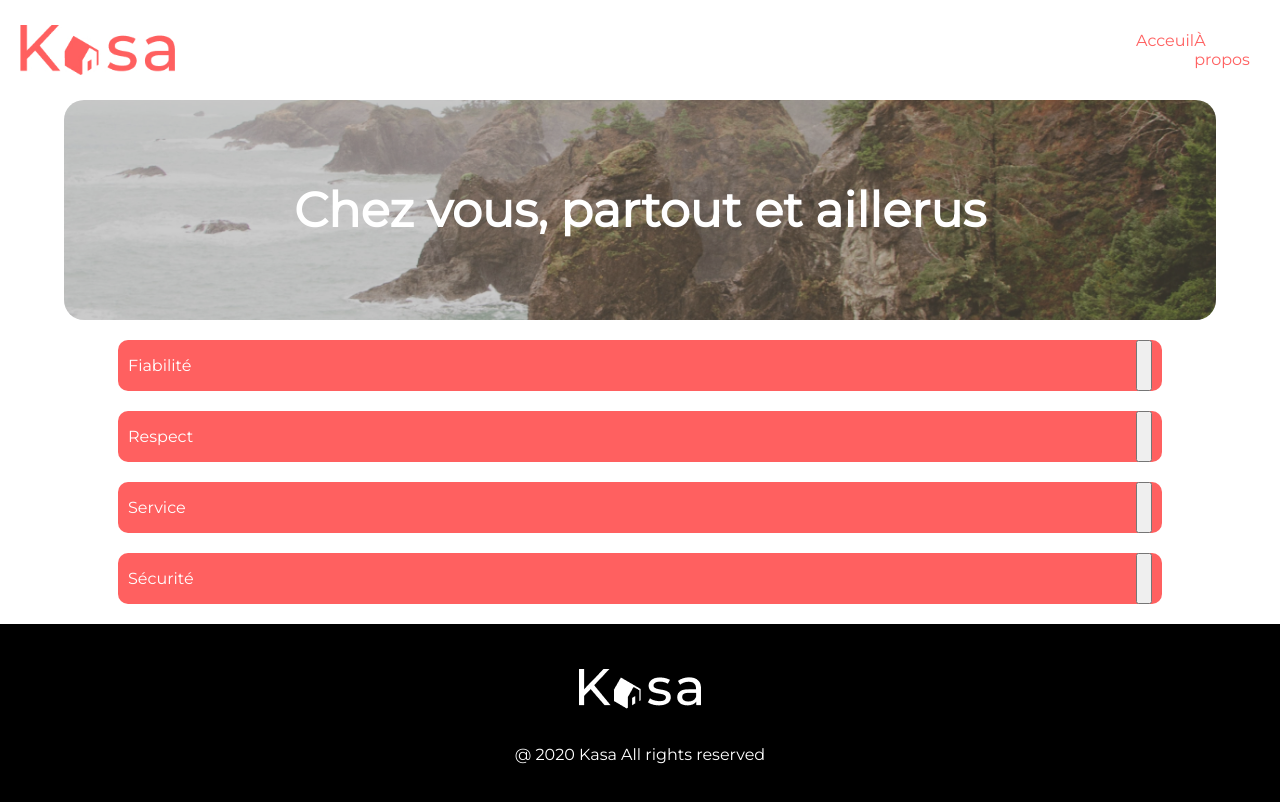
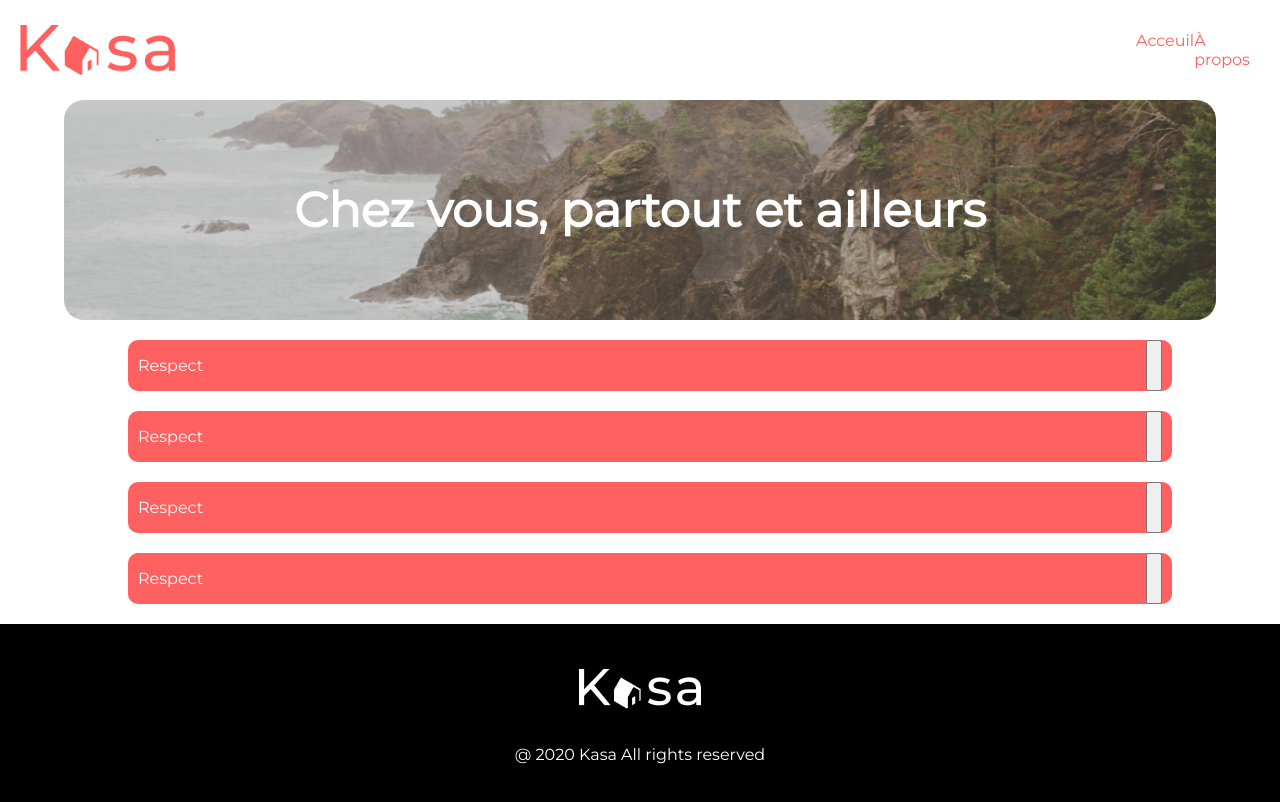
Before and after one commit to CMickus/Projet-6, a React (Create React App) app: page /A-propos in a window 1280 px wide. Shown: the top 802 px of the page. Built offline with nearby package versions, Linux system fonts and the light colour scheme.

Commit message:
Ajout du debut de la fonciton HiddenText

```diff
--- a/src/components/Hidden-text.jsx
+++ b/src/components/Hidden-text.jsx
@@ -6,14 +6,15 @@ import logementsListe from '../logements.json';
 //à voir avec l'id de la page...
 
 export function HiddenText(info){
-   /* if (window.location.href == '/A-propos'){
-        //ici voir pour les 4 comment faire
-    }*/
-    <div>
+    info = info || null
+    if (window.location == "http://localhost:3000/A-propos"){
+
+    }
+    return(<div>
         <p>{info}</p>
         <img></img>
         <p>{logementsListe.info}</p>
-    </div>
+    </div>)
 }
 
 export default (HiddenText);
--- a/src/components/banner.jsx
+++ b/src/components/banner.jsx
@@ -18,7 +18,7 @@ export function Banner(){
     return(
         <aside className={style.banner}>
             <img src={banner1} className={style.bannerimage} alt='...'></img>
-            <h2 className={style.title1}>Chez vous, partout et aillerus</h2>
+            <h2 className={style.title1}>Chez vous, partout et ailleurs</h2>
         </aside>
     )
 }
--- a/src/pages/a-propos.jsx
+++ b/src/pages/a-propos.jsx
@@ -10,7 +10,8 @@ import Header from '../components/header';
 import Footer from '../components/footer';*/
 //c'est pas des select mais simplement des bloc avec un bouton, pour un déroulement ety affiché un texte
 //<FontAwesomeIcon className={style.cardcontentcolor} icon="fa-solid fa-chevron-down" rotation={180} />
-import {Banner} from '../components/Banner'
+import { Banner } from '../components/Banner'
+import { HiddenText } from '../components/Hidden-text';
 // importe logement.json de la meme manière
 
 //ici tous les elements element ouvrables sont deqs composants
@@ -23,24 +24,32 @@ export function Apropos() {
       {Banner()}
       <main className={style.textdiv}>
         <div className={style.card}>
-          <p className={style.cardcontentcolor}>Fiabilité</p>
-          <button>
-          </button>
+          <div className={style.tag}>
+            <p className={style.cardcontentcolor}>Respect</p>
+            <button onClick={HiddenText()}>
+            </button>
+          </div>
         </div>
         <div className={style.card}>
-          <p className={style.cardcontentcolor}>Respect</p>
-          <button>
-          </button>
+          <div className={style.tag}>
+            <p className={style.cardcontentcolor}>Respect</p>
+            <button onClick={HiddenText()}>
+            </button>
+          </div>
         </div>
         <div className={style.card}>
-          <p className={style.cardcontentcolor}>Service</p>
-          <button>
-          </button>
+          <div className={style.tag}>
+            <p className={style.cardcontentcolor}>Respect</p>
+            <button onClick={HiddenText()}>
+            </button>
+          </div>
         </div>
         <div className={style.card}>
-          <p className={style.cardcontentcolor}>Sécurité</p>
-          <button>
-          </button>
+          <div className={style.tag}>
+            <p className={style.cardcontentcolor}>Respect</p>
+            <button onClick={HiddenText()}>
+            </button>
+          </div>
         </div>
       </main>
     </>
--- a/src/pages/a-propos.module.css
+++ b/src/pages/a-propos.module.css
@@ -11,13 +11,24 @@
 
 .card{
     display: flex;
-    flex-direction: row;
+    flex-direction: column;
     justify-content: space-between;
     width: 80%;
     padding-left: 10px;
     padding-right: 10px;
+    border-radius: 10px;
+    border-color: #ff6060;
+}
+
+.tag{
+    display: flex;
+    flex-direction: row;
+    justify-content: space-between;
+    width: 100%;
     background-color: #ff6060;
     border-radius: 10px;
+    padding-left: 10px;
+    padding-right: 10px;
 }
 
 .cardcontentcolor{
```
